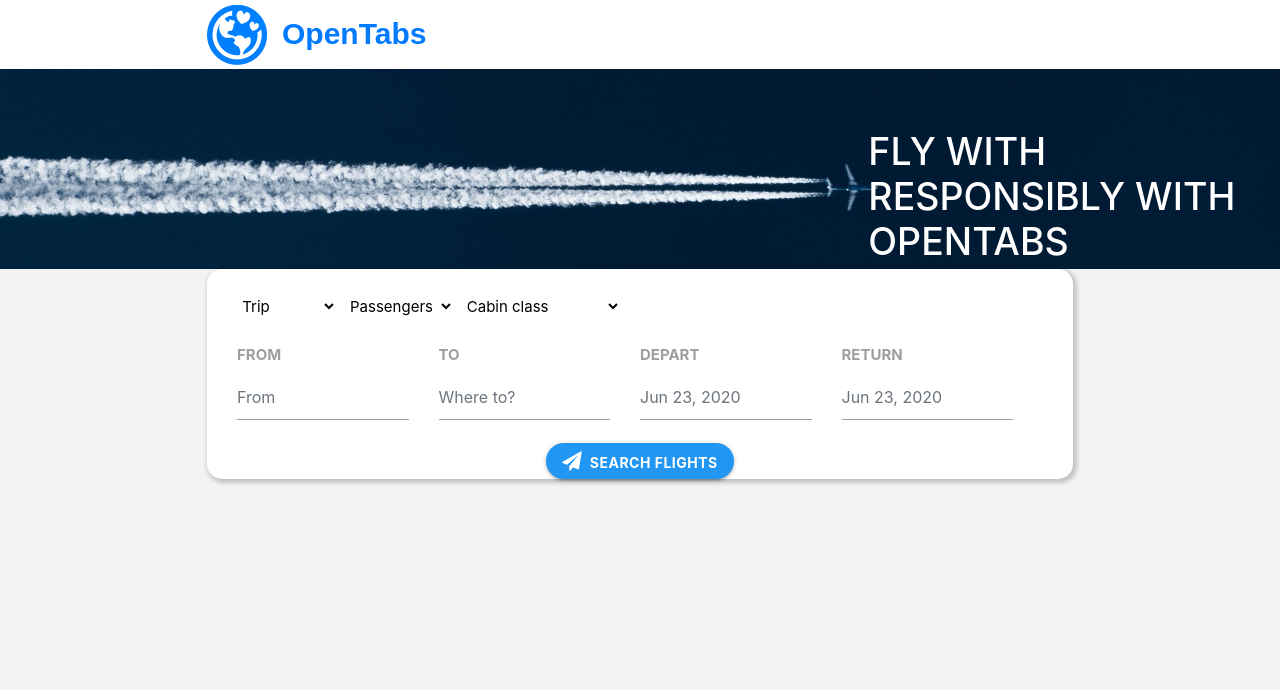
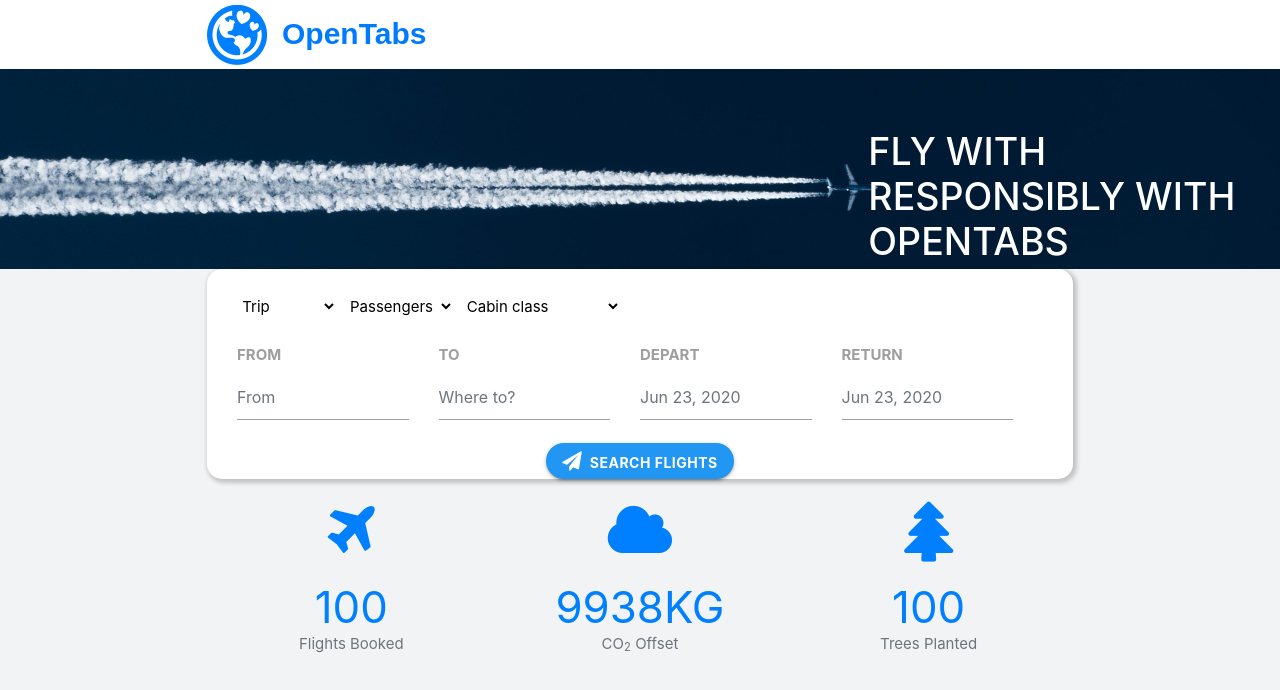
Before and after one commit to Adarsh-thedev/ot-flights-frontend, a React (Create React App) app: page / in a window 1280 px wide. Shown: the top 690 px of the page. Built offline with nearby package versions, Linux system fonts and the light colour scheme.

Commit message:
Stats component

```diff
--- a/src/App.js
+++ b/src/App.js
@@ -3,6 +3,7 @@ import Logo from './Components/Logo';
 import './App.css';
 import Header from './Components/Header';
 import FlightSearch from './Components/Flightsearch';
+import Stats from './Components/Stats';
 
 function App() {
   return (
@@ -10,6 +11,7 @@ function App() {
       <Logo/>
       <Header/>
       <FlightSearch/>
+      <Stats/>
     </React.Fragment>
   );
 }
--- /dev/null
+++ b/src/Components/Stats.js
@@ -0,0 +1,40 @@
+import React from 'react';
+import CountUp from 'react-countup';
+
+const Stats = () => {
+    return(
+        <div className = "section counter" style = {{color : '#0080ff'}}>
+            <div className = 'container mt2'>
+                <div className = ' row'>
+                    <div className="col-lg-4 col-md-6 col-sm-6">
+                        <div className="counter-item text-center mb-5 mb-lg-0">
+                            <div className="icon-box"><i aria-hidden="true" className="fa fa-plane fa-4x"></i></div>
+                            <h3 className="mb-0 mt-4 counter"><CountUp end={100} duration={5}/></h3>
+                            <p className="text-muted">Flights Booked</p>
+                        </div>
+                    </div>
+                    <div className="col-lg-4 col-md-6 col-sm-6 ">
+                        <div className="counter-item text-center mb-5 mb-lg-0">
+                            <div className="icon-box"><i aria-hidden="true" className="fa fa-cloud fa-4x"></i></div>
+                            <h3 className="mb-0 mt-4 counter">
+                                <CountUp end={10000} duration={7}/><span>KG</span>
+                            </h3>
+                            <p className="text-muted">CO<sub>2</sub> Offset</p>
+                        </div>
+                    </div>
+                    <div className="col-lg-4 col-md-6 col-sm-6">
+                        <div className="counter-item text-center mb-5 mb-lg-0">
+                            <div className="icon-box"><i aria-hidden="true" className="fa fa-tree fa-4x"></i></div>
+                            <h3 className="mb-0 mt-4 counter">
+                                <CountUp start={0} end={100} duration={5}/>
+                            </h3>
+                            <p className="text-muted">Trees Planted</p>
+                        </div>
+                    </div>
+                </div>
+            </div>
+        </div>
+    );
+}
+
+export default Stats;
```
